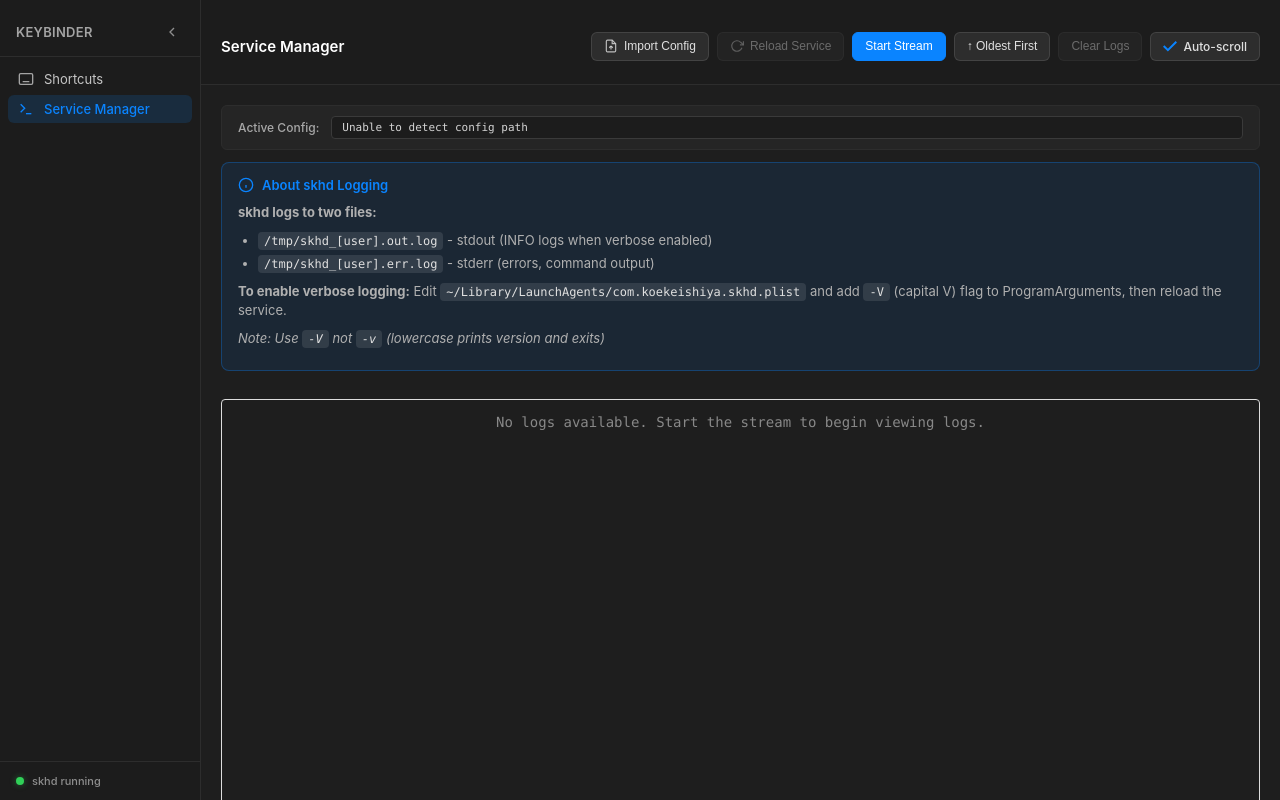
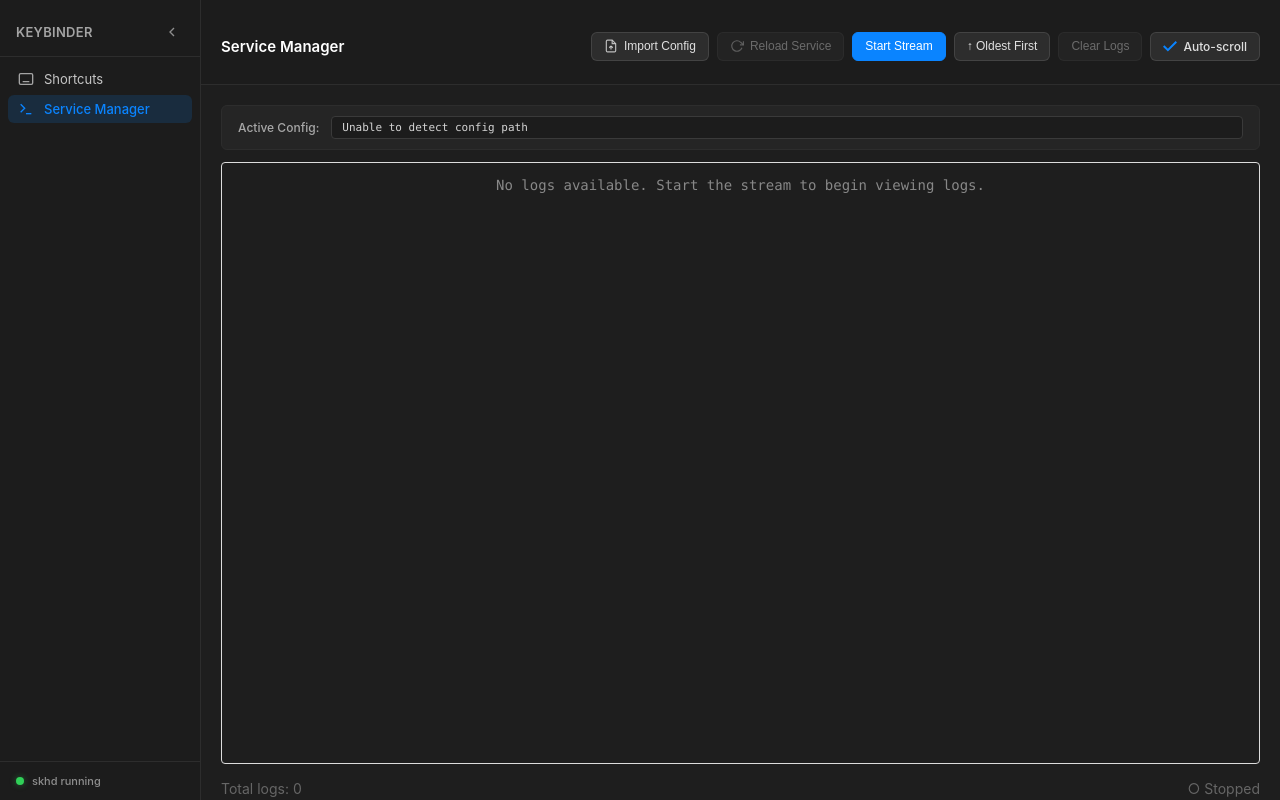
Before and after one commit to jellydn/skhd-config-manger, a SvelteKit app: page /logs in a window 1280 px wide. Built offline with nearby package versions, Linux system fonts and the light colour scheme.

Commit message:
ui: Remove logging info box from Service Manager
Removed the informational box about skhd logging to simplify UI.
Users can refer to documentation if needed.

```diff
--- a/src/routes/logs/+page.svelte
+++ b/src/routes/logs/+page.svelte
@@ -299,27 +299,6 @@
       </div>
     {/if}
 
-    <!-- Logging Info Box -->
-    <div class="logging-info-box" role="note" aria-label="Logging information">
-      <div class="logging-info-header">
-        <svg width="16" height="16" viewBox="0 0 24 24" fill="none" stroke="currentColor" stroke-width="2" aria-hidden="true">
-          <circle cx="12" cy="12" r="10"></circle>
-          <line x1="12" y1="16" x2="12" y2="12"></line>
-          <line x1="12" y1="8" x2="12.01" y2="8"></line>
-        </svg>
-        <span>About skhd Logging</span>
-      </div>
-      <div class="logging-info-content">
-        <p><strong>skhd logs to two files:</strong></p>
-        <ul>
-          <li><code>/tmp/skhd_[user].out.log</code> - stdout (INFO logs when verbose enabled)</li>
-          <li><code>/tmp/skhd_[user].err.log</code> - stderr (errors, command output)</li>
-        </ul>
-        <p><strong>To enable verbose logging:</strong> Edit <code>~/Library/LaunchAgents/com.koekeishiya.skhd.plist</code> and add <code>-V</code> (capital V) flag to ProgramArguments, then reload the service.</p>
-        <p><em>Note: Use <code>-V</code> not <code>-v</code> (lowercase prints version and exits)</em></p>
-      </div>
-    </div>
-
     <!-- Import Feedback -->
     {#if importFeedback}
       <div
@@ -608,52 +587,6 @@
     color: #ff3b30;
   }
 
-  /* Logging Info Box */
-  .logging-info-box {
-    background: rgba(10, 132, 255, 0.1);
-    border: 1px solid rgba(10, 132, 255, 0.3);
-    border-radius: 8px;
-    padding: 14px 16px;
-    font-size: 13px;
-    margin-bottom: 16px;
-  }
-
-  .logging-info-header {
-    display: flex;
-    align-items: center;
-    gap: 8px;
-    font-weight: 600;
-    color: #0a84ff;
-    margin-bottom: 10px;
-  }
-
-  .logging-info-content {
-    color: #b0b0b0;
-    line-height: 1.5;
-  }
-
-  .logging-info-content p {
-    margin: 8px 0;
-  }
-
-  .logging-info-content ul {
-    margin: 8px 0 8px 20px;
-    padding: 0;
-  }
-
-  .logging-info-content li {
-    margin: 4px 0;
-  }
-
-  .logging-info-content code {
-    background: rgba(255, 255, 255, 0.1);
-    padding: 2px 6px;
-    border-radius: 4px;
-    font-family: 'Monaco', 'Menlo', 'Courier New', monospace;
-    font-size: 12px;
-    color: #e0e0e0;
-  }
-
   @keyframes slideIn {
     from {
       opacity: 0;
```
